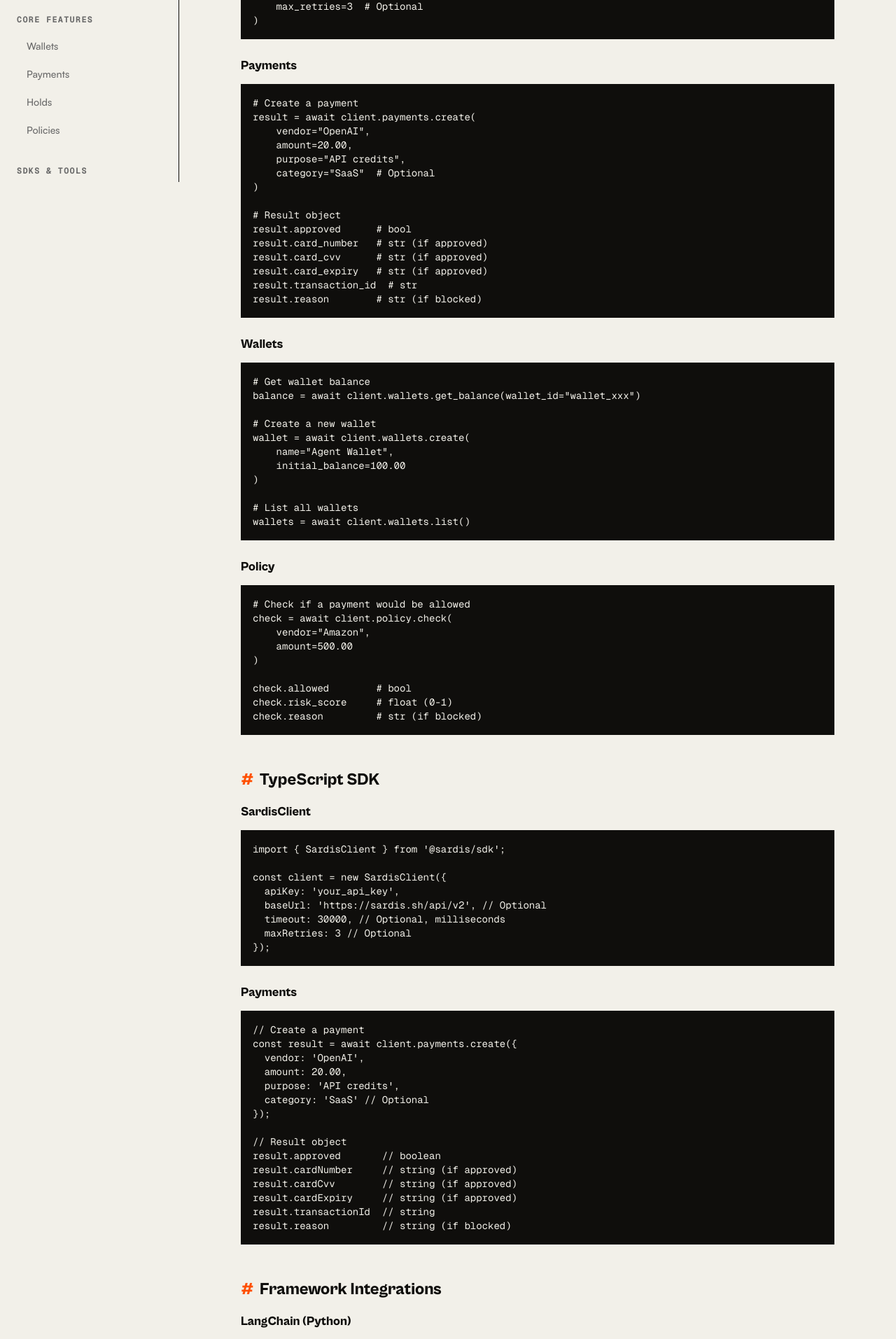
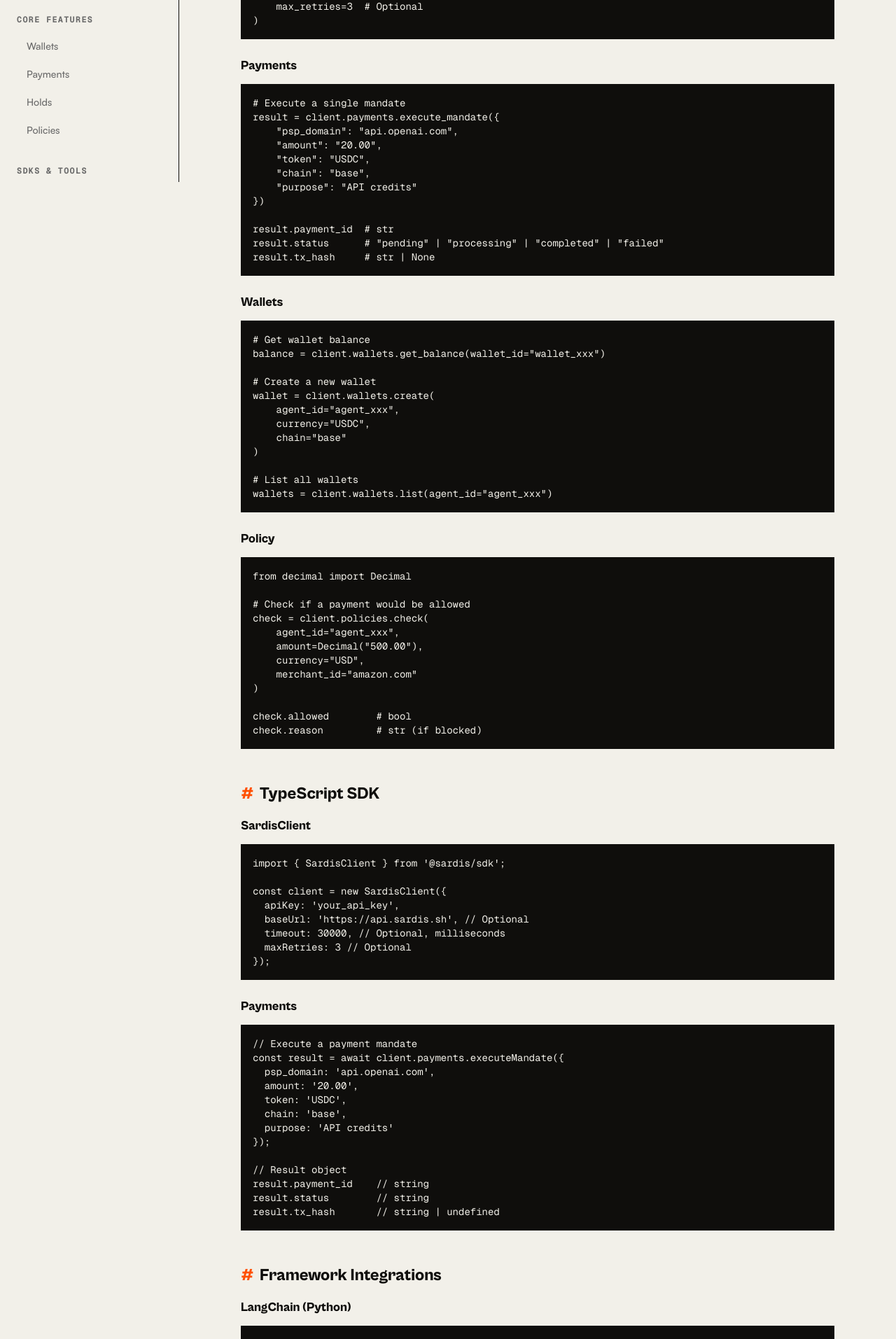
Before and after one commit to EfeDurmaz16/sardis, a React (Vite) app in the folder landing/: page /docs/sdk in a window 1280 px wide. Shown: the part 540-2453 px from the top of the page at 70% size. Built offline with nearby package versions, Linux system fonts and the light colour scheme.

Commit message:
docs: sync sdk examples and update mcp claims to current tool count

```diff
--- a/landing/src/App.jsx
+++ b/landing/src/App.jsx
@@ -869,7 +869,7 @@ const payment = await ramp.payMerchantFiat({
               {
                 icon: icons.autoRenew,
                 title: "MCP Server",
-                description: "Native integration with Claude, Cursor, and any MCP-compatible AI. 52 tools for payments, wallets, holds, invoices, and commerce.",
+                description: "Native integration with Claude, Cursor, and any MCP-compatible AI. 59 tools for payments, wallets, holds, invoices, and commerce.",
                 links: [
                   { name: "npm package", url: "https://www.npmjs.com/package/@sardis/mcp-server" },
                   { name: "GitHub", url: "https://github.com/EfeDurmaz16/sardis" }
--- a/landing/src/docs/pages/APIReference.jsx
+++ b/landing/src/docs/pages/APIReference.jsx
@@ -74,9 +74,9 @@ export default function APIReference() {
           <span className="w-2 h-2 bg-[var(--sardis-orange)] rounded-full"></span>
           <span className="font-bold text-[var(--sardis-orange)]">BASE URL</span>
         </div>
-        <code className="text-sm font-mono text-foreground">https://api.sardis.sh/api/v2</code>
+        <code className="text-sm font-mono text-foreground">https://api.sardis.sh</code>
         <p className="text-sm text-muted-foreground mt-2">
-          Authentication via <code className="text-xs bg-muted px-1 py-0.5">X-API-Key</code> header. Rate limit: 100 req/min.
+          Authentication via <code className="text-xs bg-muted px-1 py-0.5">X-API-Key</code> header. API routes are under <code className="text-xs bg-muted px-1 py-0.5">/api/v2/*</code>. Rate limit: 100 req/min.
         </p>
         <p className="text-sm text-muted-foreground mt-2">
           Browser docs: <a className="underline hover:text-foreground" href="https://api.sardis.sh/api/v2/docs" target="_blank" rel="noopener noreferrer">https://api.sardis.sh/api/v2/docs</a>
--- a/landing/src/docs/pages/Authentication.jsx
+++ b/landing/src/docs/pages/Authentication.jsx
@@ -53,8 +53,8 @@ export default function DocsAuthentication() {
 
         <div className="not-prose mb-6">
           <div className="bg-[var(--sardis-ink)] dark:bg-[#1a1a1a] border border-border p-4 font-mono text-sm overflow-x-auto">
-            <pre className="text-[var(--sardis-canvas)]">{`curl https://sardis.sh/api/v2/wallets \\
-  -H "Authorization: Bearer sk_test_..."`}</pre>
+            <pre className="text-[var(--sardis-canvas)]">{`curl https://api.sardis.sh/api/v2/wallets \\
+  -H "X-API-Key: sk_test_..."`}</pre>
           </div>
         </div>
 
--- a/landing/src/docs/pages/FAQ.jsx
+++ b/landing/src/docs/pages/FAQ.jsx
@@ -67,11 +67,11 @@ const faqs = [
     questions: [
       {
         q: 'How do I integrate Sardis with Claude?',
-        a: 'Use our MCP (Model Context Protocol) server. Run `npx @sardis/mcp-server start` and add it to your claude_desktop_config.json. Claude gets 52 tools including payment, wallet, fiat, checkout, and agent discovery tools.'
+        a: 'Use our MCP (Model Context Protocol) server. Run `npx @sardis/mcp-server start` and add it to your claude_desktop_config.json. Claude gets 59 tools including payment, wallet, fiat, checkout, and agent discovery tools.'
       },
       {
         q: 'Which AI frameworks does Sardis support?',
-        a: 'Sardis supports: Claude MCP (52 tools), LangChain (Python and JavaScript), OpenAI Function Calling, Vercel AI SDK, and LlamaIndex. Our Python and TypeScript SDKs work with any framework.'
+        a: 'Sardis supports: Claude MCP (59 tools), LangChain (Python and JavaScript), OpenAI Function Calling, Vercel AI SDK, and LlamaIndex. Our Python and TypeScript SDKs work with any framework.'
       },
       {
         q: 'Can I use Sardis without any code?',
--- a/landing/src/docs/pages/MCPServer.jsx
+++ b/landing/src/docs/pages/MCPServer.jsx
@@ -8,7 +8,7 @@ export default function DocsMCPServer() {
         </div>
         <h1 className="text-4xl font-bold font-display mb-4">MCP Server</h1>
         <p className="text-xl text-muted-foreground">
-          52 tools for Claude, Cursor, and MCP-compatible AI assistants. Zero-code payment integration.
+          59 tools for Claude, Cursor, and MCP-compatible AI assistants. Zero-code payment integration.
         </p>
       </div>
 
@@ -41,7 +41,7 @@ export default function DocsMCPServer() {
       "args": ["@sardis/mcp-server", "start", "--env-file", ".env.sardis"],
       "env": {
         "SARDIS_API_KEY": "sk_...",
-        "SARDIS_BASE_URL": "https://sardis.sh/api/v2"
+        "SARDIS_API_URL": "https://api.sardis.sh"
       }
     }
   }
--- a/landing/src/docs/pages/Quickstart.jsx
+++ b/landing/src/docs/pages/Quickstart.jsx
@@ -148,18 +148,23 @@ DEMO_LIVE_CARD_ID=vc_demo_01`}</pre>
           <div className="bg-[var(--sardis-ink)] dark:bg-[#1a1a1a] border border-border p-4 font-mono text-sm overflow-x-auto">
             <pre className="text-[var(--sardis-canvas)]">{`from sardis import SardisClient
 
-# Initialize client
 client = SardisClient(api_key="your_api_key")
 
-# Create a payment
-result = await client.payments.create(
-    vendor="OpenAI",
-    amount=20.00,
+wallet = client.wallets.create(
+    name="research-agent",
+    chain="base",
+    token="USDC",
+    policy="Max $100/day, Max $25 per tx"
+)
+
+result = wallet.pay(
+    to="openai.com",
+    amount="20.00",
     purpose="GPT-4 API credits"
 )
 
-print(f"Success: {result.approved}")
-print(f"Card: {result.card_number}")`}</pre>
+print(result.success)
+print(result.tx_id)`}</pre>
           </div>
         </div>
       </section>
@@ -181,18 +186,18 @@ print(f"Card: {result.card_number}")`}</pre>
           <div className="bg-[var(--sardis-ink)] dark:bg-[#1a1a1a] border border-border p-4 font-mono text-sm overflow-x-auto">
             <pre className="text-[var(--sardis-canvas)]">{`import { SardisClient } from '@sardis/sdk';
 
-// Initialize client
 const client = new SardisClient({ apiKey: 'your_api_key' });
 
-// Create a payment
-const result = await client.payments.create({
-  vendor: 'OpenAI',
-  amount: 20.00,
+const result = await client.payments.executeMandate({
+  psp_domain: 'api.openai.com',
+  amount: '20.00',
+  token: 'USDC',
+  chain: 'base',
   purpose: 'GPT-4 API credits'
 });
 
-console.log('Success:', result.approved);
-console.log('Card:', result.cardNumber);`}</pre>
+console.log('Payment ID:', result.payment_id);
+console.log('Status:', result.status);`}</pre>
           </div>
         </div>
       </section>
@@ -235,7 +240,7 @@ SARDIS_WALLET_FACTORY=0x0922f46cbDA32D93691FE8a8bD7271D24E53B3D7
 SARDIS_ESCROW=0x5cf752B512FE6066a8fc2E6ce555c0C755aB5932
 
 # API Configuration
-SARDIS_API_URL=https://sardis.sh/api/v2
+SARDIS_API_URL=https://api.sardis.sh
 SARDIS_API_KEY=sk_test_...
 
 # Network Configuration
--- a/landing/src/docs/pages/Roadmap.jsx
+++ b/landing/src/docs/pages/Roadmap.jsx
@@ -225,7 +225,7 @@ export default function Roadmap() {
       date: 'Feb 2026 (Now)',
       items: [
         { text: 'SardisClient convenience wrapper shipped for simpler SDK onboarding', done: true },
-        { text: 'Landing/docs claims synchronized (52 MCP tools, 5 chains, 19 packages)', done: true },
+        { text: 'Landing/docs claims synchronized (59 MCP tools, 5 chains, 19 packages)', done: true },
         { text: 'README + launch material link/badge validation recorded', done: true },
         { text: 'Python SDK version parity guard enforced in release checks', done: true },
         { text: 'Onramper webhook signatures hardened with timestamp replay-window validation', done: true },
--- a/landing/src/docs/pages/SDK.jsx
+++ b/landing/src/docs/pages/SDK.jsx
@@ -25,11 +25,11 @@ export default function DocsSDK() {
 
         <div className="not-prose mb-6">
           <div className="bg-[var(--sardis-ink)] dark:bg-[#1a1a1a] border border-border p-4 font-mono text-sm overflow-x-auto">
-            <pre className="text-[var(--sardis-canvas)]">{`from sardis import SardisClient
+            <pre className="text-[var(--sardis-canvas)]">{`from sardis_sdk import SardisClient
 
 client = SardisClient(
     api_key="your_api_key",
-    base_url="https://sardis.sh/api/v2",  # Optional
+    base_url="https://api.sardis.sh",  # Optional
     timeout=30,  # Optional, seconds
     max_retries=3  # Optional
 )`}</pre>
@@ -39,21 +39,18 @@ client = SardisClient(
         <h3 className="text-lg font-bold font-display mb-3">Payments</h3>
         <div className="not-prose mb-6">
           <div className="bg-[var(--sardis-ink)] dark:bg-[#1a1a1a] border border-border p-4 font-mono text-sm overflow-x-auto">
-            <pre className="text-[var(--sardis-canvas)]">{`# Create a payment
-result = await client.payments.create(
-    vendor="OpenAI",
-    amount=20.00,
-    purpose="API credits",
-    category="SaaS"  # Optional
-)
+            <pre className="text-[var(--sardis-canvas)]">{`# Execute a single mandate
+result = client.payments.execute_mandate({
+    "psp_domain": "api.openai.com",
+    "amount": "20.00",
+    "token": "USDC",
+    "chain": "base",
+    "purpose": "API credits"
+})
 
-# Result object
-result.approved      # bool
-result.card_number   # str (if approved)
-result.card_cvv      # str (if approved)
-result.card_expiry   # str (if approved)
-result.transaction_id  # str
-result.reason        # str (if blocked)`}</pre>
+result.payment_id  # str
+result.status      # "pending" | "processing" | "completed" | "failed"
+result.tx_hash     # str | None`}</pre>
           </div>
         </div>
 
@@ -61,30 +58,34 @@ result.reason        # str (if blocked)`}</pre>
         <div className="not-prose mb-6">
           <div className="bg-[var(--sardis-ink)] dark:bg-[#1a1a1a] border border-border p-4 font-mono text-sm overflow-x-auto">
             <pre className="text-[var(--sardis-canvas)]">{`# Get wallet balance
-balance = await client.wallets.get_balance(wallet_id="wallet_xxx")
+balance = client.wallets.get_balance(wallet_id="wallet_xxx")
 
 # Create a new wallet
-wallet = await client.wallets.create(
-    name="Agent Wallet",
-    initial_balance=100.00
+wallet = client.wallets.create(
+    agent_id="agent_xxx",
+    currency="USDC",
+    chain="base"
 )
 
 # List all wallets
-wallets = await client.wallets.list()`}</pre>
+wallets = client.wallets.list(agent_id="agent_xxx")`}</pre>
           </div>
         </div>
 
         <h3 className="text-lg font-bold font-display mb-3">Policy</h3>
         <div className="not-prose mb-6">
           <div className="bg-[var(--sardis-ink)] dark:bg-[#1a1a1a] border border-border p-4 font-mono text-sm overflow-x-auto">
-            <pre className="text-[var(--sardis-canvas)]">{`# Check if a payment would be allowed
-check = await client.policy.check(
-    vendor="Amazon",
-    amount=500.00
+            <pre className="text-[var(--sardis-canvas)]">{`from decimal import Decimal
+
+# Check if a payment would be allowed
+check = client.policies.check(
+    agent_id="agent_xxx",
+    amount=Decimal("500.00"),
+    currency="USD",
+    merchant_id="amazon.com"
 )
 
 check.allowed        # bool
-check.risk_score     # float (0-1)
 check.reason         # str (if blocked)`}</pre>
           </div>
         </div>
@@ -102,7 +103,7 @@ check.reason         # str (if blocked)`}</pre>
 
 const client = new SardisClient({
   apiKey: 'your_api_key',
-  baseUrl: 'https://sardis.sh/api/v2', // Optional
+  baseUrl: 'https://api.sardis.sh', // Optional
   timeout: 30000, // Optional, milliseconds
   maxRetries: 3 // Optional
 });`}</pre>
@@ -112,21 +113,19 @@ const client = new SardisClient({
         <h3 className="text-lg font-bold font-display mb-3">Payments</h3>
         <div className="not-prose mb-6">
           <div className="bg-[var(--sardis-ink)] dark:bg-[#1a1a1a] border border-border p-4 font-mono text-sm overflow-x-auto">
-            <pre className="text-[var(--sardis-canvas)]">{`// Create a payment
-const result = await client.payments.create({
-  vendor: 'OpenAI',
-  amount: 20.00,
-  purpose: 'API credits',
-  category: 'SaaS' // Optional
+            <pre className="text-[var(--sardis-canvas)]">{`// Execute a payment mandate
+const result = await client.payments.executeMandate({
+  psp_domain: 'api.openai.com',
+  amount: '20.00',
+  token: 'USDC',
+  chain: 'base',
+  purpose: 'API credits'
 });
 
 // Result object
-result.approved       // boolean
-result.cardNumber     // string (if approved)
-result.cardCvv        // string (if approved)
-result.cardExpiry     // string (if approved)
-result.transactionId  // string
-result.reason         // string (if blocked)`}</pre>
+result.payment_id    // string
+result.status        // string
+result.tx_hash       // string | undefined`}</pre>
           </div>
         </div>
       </section>
@@ -154,7 +153,7 @@ tools = [SardisTool()]
         <h3 className="text-lg font-bold font-display mb-3">Vercel AI SDK (TypeScript)</h3>
         <div className="not-prose mb-6">
           <div className="bg-[var(--sardis-ink)] dark:bg-[#1a1a1a] border border-border p-4 font-mono text-sm overflow-x-auto">
-            <pre className="text-[var(--sardis-canvas)]">{`import { createSardisTools } from '@sardis/sdk/integrations';
+            <pre className="text-[var(--sardis-canvas)]">{`import { createSardisTools } from '@sardis/ai-sdk';
 import { generateText } from 'ai';
 
 const tools = createSardisTools(sardisClient);
@@ -191,16 +190,16 @@ response = openai.chat.completions.create(
           All SDK methods throw typed exceptions for error handling.
         </p>
         <div className="bg-[var(--sardis-ink)] dark:bg-[#1a1a1a] border border-border p-4 font-mono text-sm overflow-x-auto">
-          <pre className="text-[var(--sardis-canvas)]">{`from sardis.exceptions import (
+          <pre className="text-[var(--sardis-canvas)]">{`from sardis_sdk import (
     PolicyViolationError,
     InsufficientBalanceError,
     AuthenticationError
 )
 
 try:
-    result = await client.payments.create(...)
+    result = client.payments.execute_mandate(...)
 except PolicyViolationError as e:
-    print(f"Blocked: {e.reason}")
+    print(f"Blocked: {e}")
 except InsufficientBalanceError:
     print("Not enough funds")`}</pre>
         </div>
--- a/landing/src/pages/Playground.jsx
+++ b/landing/src/pages/Playground.jsx
@@ -73,54 +73,51 @@ const CODE_EXAMPLES = {
   },
   python: {
     label: 'Python SDK',
-    code: `from sardis import Sardis
+    code: `from sardis import SardisClient
 
-client = Sardis(api_key="sk_...")
+client = SardisClient(api_key="sk_...")
+wallet = client.wallets.create(name="agent_demo", chain="base", token="USDC")
 
-# Create a payment with policy check
-payment = client.payments.create(
-    agent_id="agent_demo",
-    amount=20.00,
-    currency="USDC",
-    recipient="openai.com",
+result = wallet.pay(
+    to="openai.com",
+    amount="20.00",
     purpose="API credits"
 )
 
-print(f"TX: {payment.tx_hash}")
-# TX: 0x7f4d...3a91`
+print(f"TX: {result.tx_id}")`
   },
   typescript: {
     label: 'TypeScript SDK',
-    code: `import { Sardis } from '@sardis/sdk';
+    code: `import { SardisClient } from '@sardis/sdk';
 
-const sardis = new Sardis({ apiKey: 'sk_...' });
+const client = new SardisClient({ apiKey: 'sk_...' });
 
-// Execute payment with compliance
-const payment = await sardis.payments.create({
-  agentId: 'agent_demo',
-  amount: 20.00,
-  currency: 'USDC',
-  recipient: 'openai.com',
+const payment = await client.payments.executeMandate({
+  psp_domain: 'api.openai.com',
+  amount: '20.00',
+  token: 'USDC',
+  chain: 'base',
   purpose: 'API credits'
 });
 
-console.log(\`TX: \${payment.txHash}\`);`
+console.log(\`Payment: \${payment.payment_id}\`);`
   },
   curl: {
     label: 'REST API',
-    code: `curl -X POST https://sardis.sh/api/v2/payments \\
-  -H "Authorization: Bearer sk_..." \\
+    code: `curl -X POST https://api.sardis.sh/api/v2/mandates/execute \\
+  -H "X-API-Key: sk_..." \\
   -H "Content-Type: application/json" \\
   -d '{
-    "agent_id": "agent_demo",
-    "amount": 2000,
-    "currency": "USDC",
-    "recipient": "openai.com",
-    "purpose": "API credits"
+    "mandate": {
+      "psp_domain": "api.openai.com",
+      "amount": "20.00",
+      "token": "USDC",
+      "chain": "base"
+    }
   }'
 
 # Response:
-# {"tx_hash": "0x7f4d...3a91", "status": "confirmed"}`
+# {"payment_id":"pay_123","status":"processing"}`
   }
 };
 
```
Also changed, not shown: landing/public/llms-full.txt, landing/public/llms.txt, 4 other files (tests, documents, lock files or other folders).
